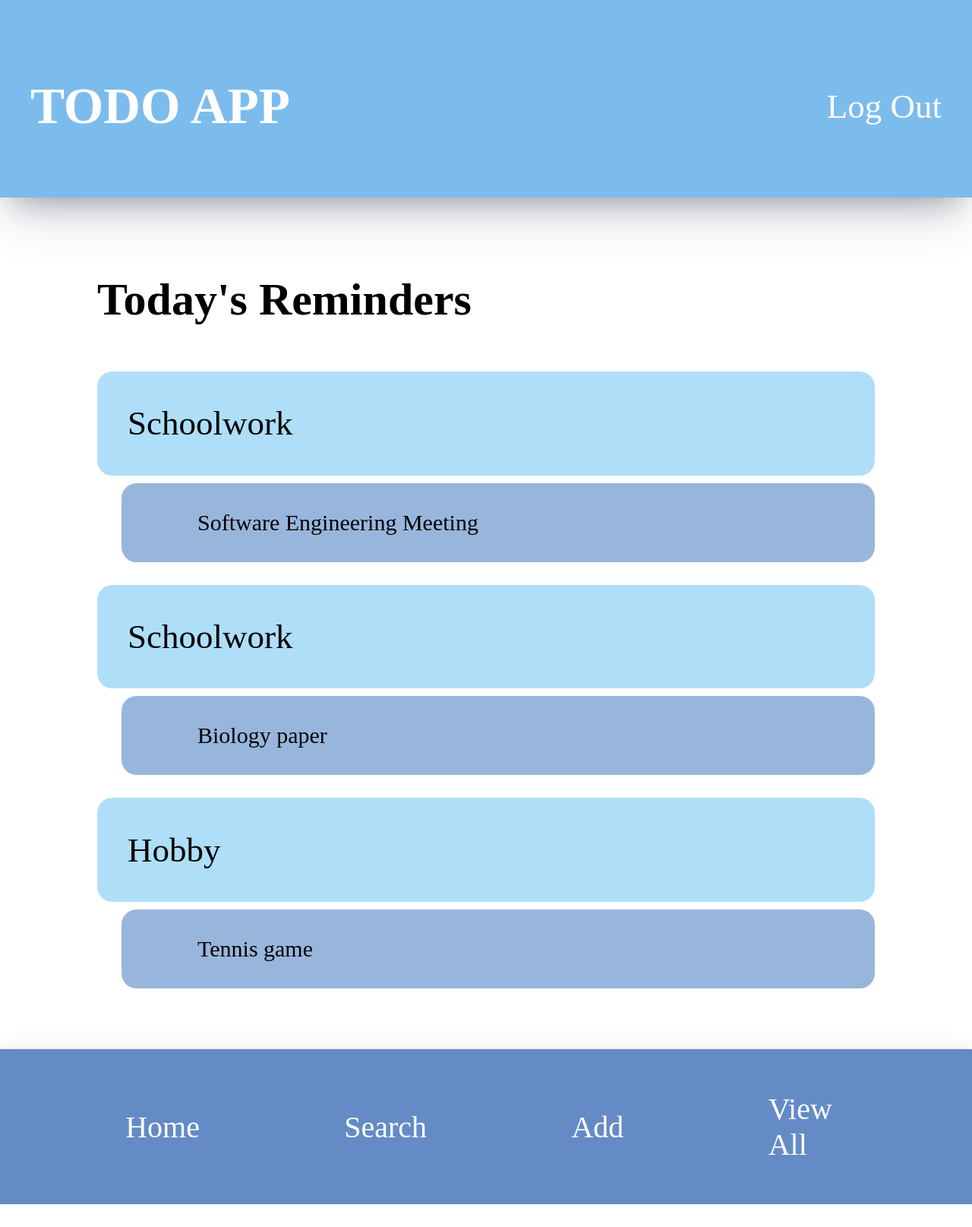
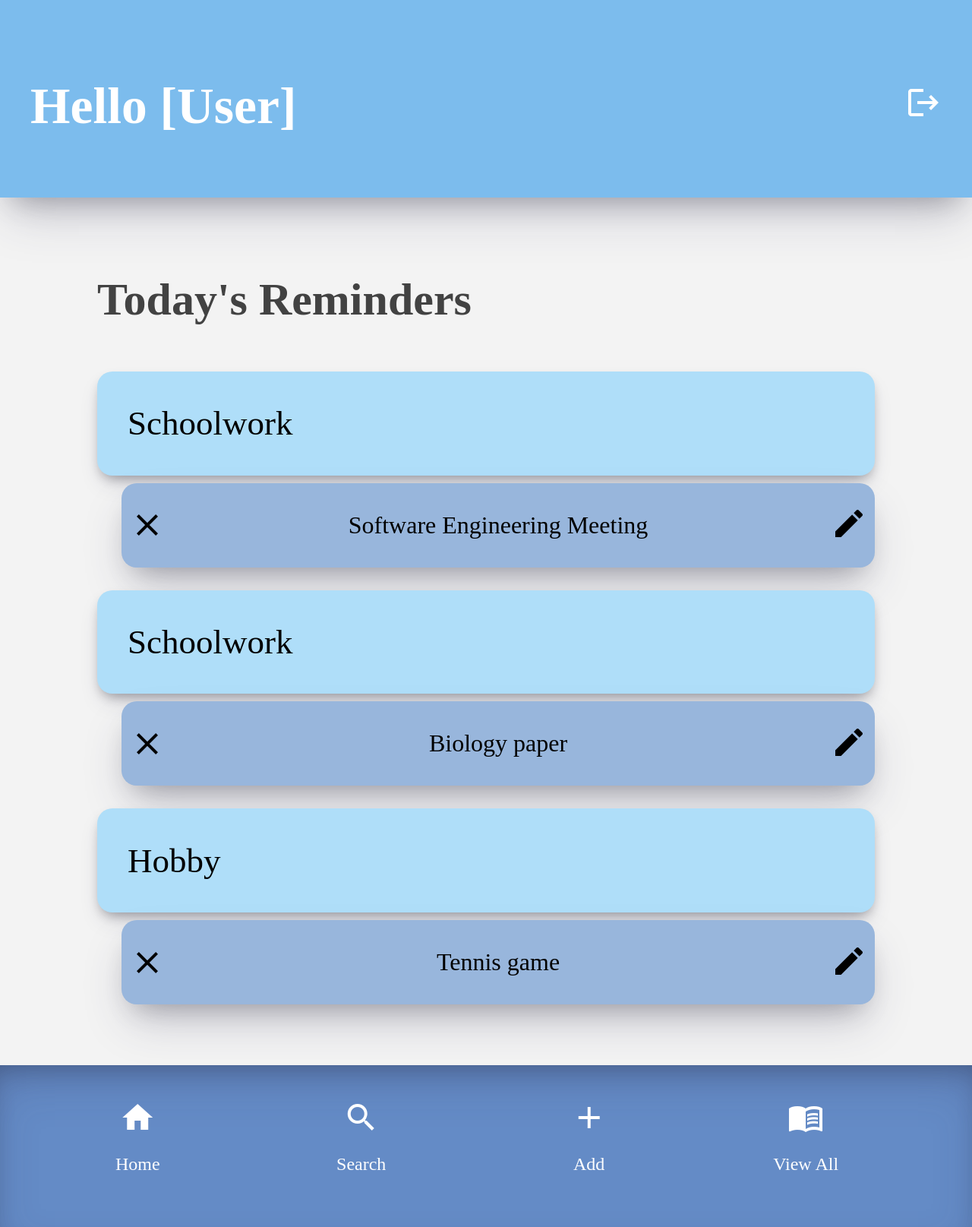
Before and after one commit to software-students-fall2022/web-app-exercise-team-14-1, a Flask app: page /homepage in a window 1280 px wide. Shown: the whole page at 76% size. Before the commit the page ends 1585 px from the top, so only its background shows below. Run offline with Flask 2, Linux system fonts and the light colour scheme.

Commit message:
10/16 brian added icons and styling

```diff
--- a/static/css/styles.css
+++ b/static/css/styles.css
@@ -2,6 +2,25 @@
 
 .container {
     flex: 1 0 auto;
+}
+
+/* icons */
+.material-icons {
+    font-size: 48px;
+}
+
+
+
+.icon-nav {
+    display:flex;
+    flex-direction: column;
+    align-items:center;
+    /* justify-content: center; */
+}
+
+.icon-nav p {
+    white-space: nowrap;
+    font-size: 24px;
 }
 
 /* header styles */
@@ -39,10 +58,10 @@
     padding: 10px; */
     flex-shrink: 0;
     background-color: #648bc6;
-    padding: 30px;
+    padding: 20px;
     font-size: 20px;
     margin-top: 10px;
-    box-shadow: rgba(0, 0, 0, 0.16) 0px 10px 36px 0px, rgba(0, 0, 0, 0.06) 0px 0px 0px 1px;
+    box-shadow: rgba(50, 50, 93, 0.25) 0px 30px 60px -12px inset, rgba(0, 0, 0, 0.3) 0px 18px 36px -18px inset;
 }
 
 .footer-nav ul {
@@ -100,6 +119,7 @@ body {
     flex-direction: column;
     margin: 0;
     padding: 0;
+    background-color: #f3f3f3;
 }
 
 /* HOMEPAGE STYLES */
@@ -112,6 +132,7 @@ body {
 }
 
 .home-container h1 {
+    color: rgb(66, 66, 66);
     font-weight: 700;
     font-size: 60px;
 }
@@ -121,6 +142,7 @@ body {
     background-color: rgb(175, 222, 249);
     border-radius: 20px;
     margin-bottom: 10px;
+    box-shadow: rgba(50, 50, 93, 0.25) 0px 15px 30px -10px, rgba(0, 0, 0, 0.3) 0px 8px 15px -5px;
 }
 
 .content h2 {
@@ -130,14 +152,23 @@ body {
 }
 
 .content .title {
+    display: flex;
+    align-items: center;
+    justify-content: space-between;
     padding: 5px 10px;
     margin-left: 2em;
     margin-bottom: 30px;
     background-color: rgb(152, 182, 220);
     border-radius: 20px;
+    box-shadow: rgba(50, 50, 93, 0.25) 0px 30px 60px -12px, rgba(0, 0, 0, 0.3) 0px 18px 36px -18px;
 }
 
 .content p {
-    margin-left: 3em;
-    font-size: 30px;
+    /* margin-left: 3em; */
+    font-size: 32px;
 }
+
+.content .title a {
+    color: #000;
+    text-decoration: none;
+}
--- a/templates/base.html
+++ b/templates/base.html
@@ -2,6 +2,7 @@
 <html lang="en">
     <head>
         <title>TODO APP</title>
+        <link href="https://fonts.googleapis.com/icon?family=Material+Icons" rel="stylesheet">
         <link rel="stylesheet" href="../static/css/styles.css">
 
     </head>
@@ -9,9 +10,13 @@
     <section class="container">
         <header class="header">
             <div class="header-content">
-                <h1>TODO APP</h1>
+                <h1>Hello [User]</h1>
                 <!-- TODO logout icon -->
-                <a class="logout" href="{{url_for('logout')}}">Log Out</a>
+                <a class="logout" href="{{url_for('logout')}}">
+                    <span class="material-icons logout">
+                        logout
+                    </span>
+                </a>
             </div>
         </header>
 
@@ -23,16 +28,36 @@
     <footer class="footer-nav">
         <ul>
             <li>
-                <a href="{{url_for('homepage')}}">Home</a>
+                <a class="icon-nav" href="{{url_for('homepage')}}">
+                    <span class="material-icons home">
+                        home
+                    </span>
+                    <p>Home</p>
+                </a>
             </li>
             <li>
-                <a href="{{url_for('search')}}">Search</a>
+                <a class="icon-nav" href="{{url_for('search')}}">
+                    <span class="material-icons search">
+                        search
+                    </span>
+                    <p>Search</p>
+                </a>
             </li>
             <li>
-                <a href="{{url_for('add')}}">Add</a>
+                <a class="icon-nav" href="{{url_for('add')}}">
+                    <span class="material-icons add">
+                        add
+                    </span>
+                    <p>Add</p>
+                </a>
             </li>
             <li>
-                <a href="{{url_for('all')}}">View All</a>
+                <a class="icon-nav" href="{{url_for('all')}}">
+                    <span class="material-icons view">
+                        menu_book
+                    </span>
+                    <p>View All</p>
+                </a>
             </li>
 
         </ul>
--- a/templates/homepage.html
+++ b/templates/homepage.html
@@ -11,7 +11,16 @@
                 <h2>{{data.label}}</h2>
             </div>
             <div class="title">
+                <span class="material-icons">
+                    clear
+                </span>
                 <p>{{data.title}}</p>
+                <a class="edit-icon" href="{{url_for('edit')}}">
+                    <span class="material-icons">
+                        edit
+                    </span>
+                </a>
+
             </div>
 
         </div>
```
